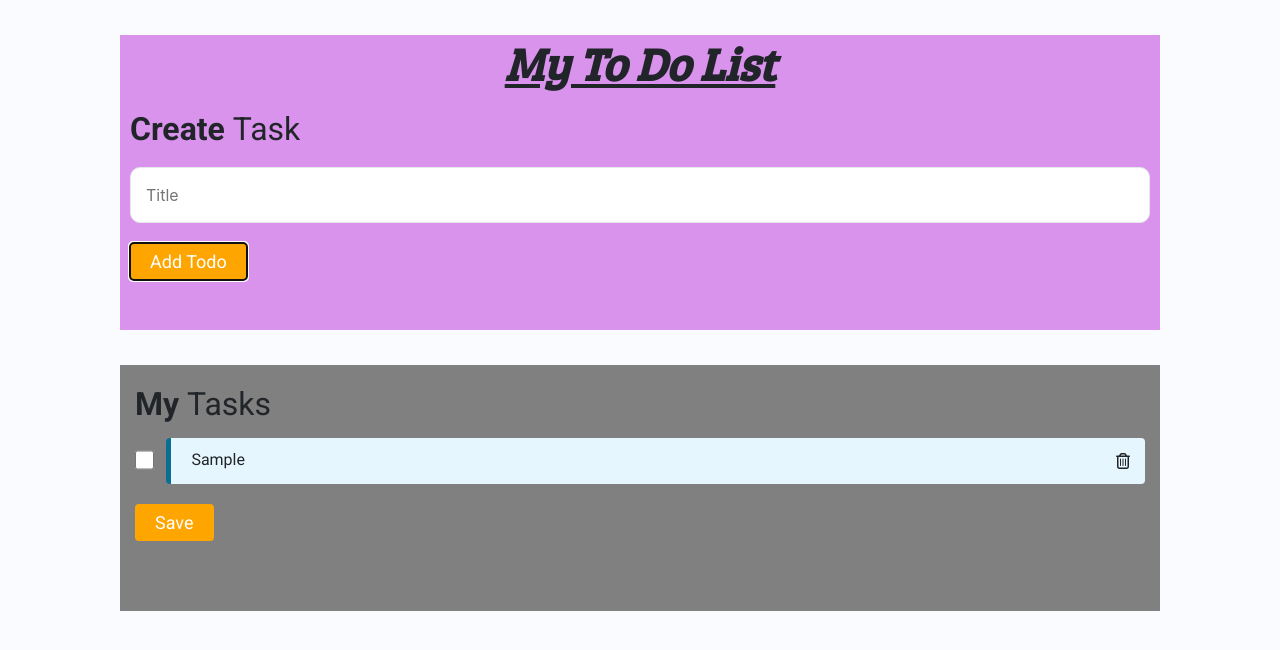
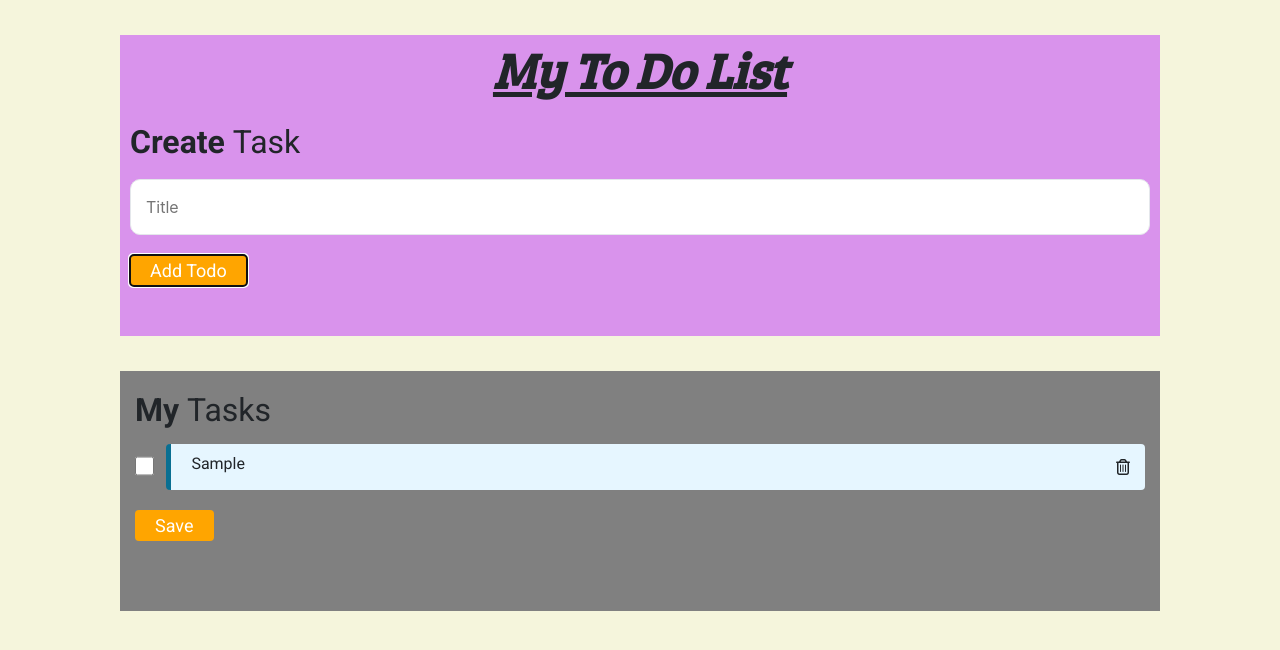
Before and after one commit to HarivaradhanKM/LGMVIP-Web-TodoList-01, a plain HTML site: page index.html in a window 1280 px wide. Both pictures are taken after typing "Sample" into the empty fields and a click on the button "Add Todo". Drawn offline with nearby package versions, Linux system fonts and the light colour scheme; a web font is replaced by a local one.

Commit message:
finalupdate_todolist

```diff
--- a/index.css
+++ b/index.css
@@ -1,51 +1,37 @@
 @import url("https://fonts.googleapis.com/css2?family=Bree+Serif&family=Caveat:wght@400;700&family=Lobster&family=Monoton&family=Open+Sans:ital,wght@0,400;0,700;1,400;1,700&family=Playfair+Display+SC:ital,wght@0,400;0,700;1,700&family=Playfair+Display:ital,wght@0,400;0,700;1,700&family=Roboto:ital,wght@0,400;0,700;1,400;1,700&family=Source+Sans+Pro:ital,wght@0,400;0,700;1,700&family=Work+Sans:ital,wght@0,400;0,700;1,700&display=swap");
 
 .todos-bg-container {
-  background-color: #f9fbfe;
+  background-color: #f5f5dc;
   height: 100vh;
 }
 
 .top-card {
   background-color: #d993ec;
-  padding-top: 0px;
-  padding-right: 10px;
-  padding-bottom: 0px;
-  padding-left: 10px;
+  padding: 0px 10px;
   margin: 35px;
 }
 .todos-heading {
-  text-align: center;
-  font-family: "Bree Serif";
-  font-style: italic;
-  text-decoration: underline;
-  font-size: 46px;
-  font-weight: bold;
   margin-top: 20px;
   margin-bottom: 20px;
+  font: bold italic 50px Bree Serif;
+  text-decoration: underline;
+  text-align: center;
 }
 
 .create-task-heading {
-  font-family: "Roboto";
-  font-size: 32px;
-  font-weight: 700;
+  font: 700 32px Roboto;
 }
 
 .create-task-heading-subpart {
-  font-family: "Roboto";
-  font-size: 32px;
-  font-weight: 500;
+  font: 500 32px Roboto;
 }
 
 .todo-items-heading {
-  font-family: "Roboto";
-  font-size: 32px;
-  font-weight: 700;
+  font: 700 32px Roboto;
 }
 
 .todo-items-heading-subpart {
-  font-family: "Roboto";
-  font-size: 32px;
-  font-weight: 500;
+  font: 500 32px Roboto;
 }
 
 .todo-items-container {
@@ -58,11 +44,9 @@
 }
 
 .todo-user-input {
-  background-color: white;
+  background-color: #fff;
   width: 100%;
-  border-style: solid;
-  border-width: 1px;
-  border-color: #e4e7eb;
+  border: 1px solid #e4e7eb;
   border-radius: 10px;
   margin-top: 10px;
   padding: 15px;
@@ -71,30 +55,24 @@
 .button {
   color: #fff;
   background-color: #ffa500;
-  font-family: "Roboto";
-  font-size: 18px;
+  font: 18px Roboto;
   border-width: 0;
   border-radius: 4px;
   margin-top: 20px;
   margin-bottom: 50px;
-  padding-top: 5px;
-  padding-bottom: 5px;
-  padding-right: 20px;
-  padding-left: 20px;
+  padding: 5px 20px;
 }
 
 .bottom-card {
   background-color: gray;
- padding: 20px 15px;
+  padding: 20px 15px;
   margin: 35px;
 }
 
 .label-container {
   background-color: #e6f6ff;
   width: 100%;
-  border-style: solid;
-  border-width: 5px;
-  border-color: #096f92;
+  border-left: 5px solid #096f92;
   border-right: none;
   border-top: none;
   border-bottom: none;
@@ -109,15 +87,10 @@
 }
 
 .checkbox-label {
-  font-family: "Roboto";
-  font-size: 16px;
-  font-weight: 400;
+  font: 400 16px Roboto;
   width: 82%;
   margin: 0;
-  padding-top: 10px;
-  padding-bottom: 10px;
-  padding-left: 20px;
-  padding-right: 20px;
+  padding: 10px 20px;
   border-radius: 5px;
 }
 
```
Also changed, not shown: index.html (+1 -2 lines).
